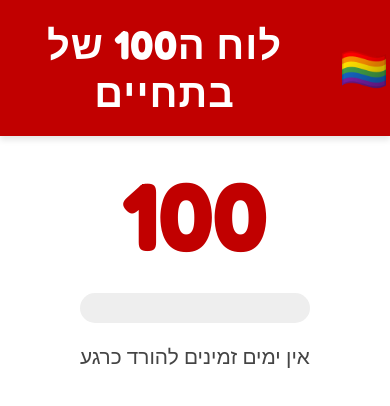
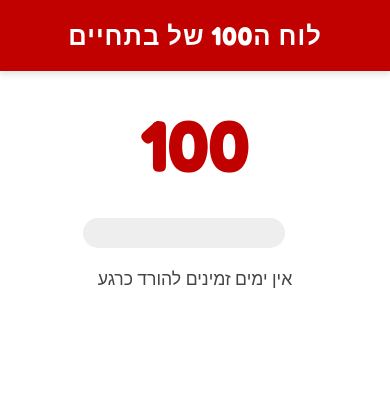
Before and after one commit to G05H3n/hundredDayCounterBatcha, a plain HTML site: page index.html in a window 390 px wide. Drawn offline with Linux system fonts and the light colour scheme.

Commit message:
Add files via upload

```diff
--- a/index.html
+++ b/index.html
@@ -3,6 +3,7 @@
 <head>
   <meta charset="UTF-8">
   <title>לוח ה100 של בתחיים</title>
+  <meta name="viewport" content="width=device-width, initial-scale=1.0">
   <link href="https://fonts.googleapis.com/css2?family=Fredoka:wght@400;700&display=swap" rel="stylesheet">
   <style>
     body {
@@ -17,6 +18,7 @@
       justify-content: start;
       min-height: 100vh;
       position: relative;
+      text-align: center;
     }
 
     header {
@@ -30,21 +32,21 @@
 
     header h1 {
       margin: 0;
-      font-size: 2.5em;
+      font-size: 2.2em;
       letter-spacing: 1px;
       display: flex;
       justify-content: center;
       align-items: center;
       gap: 10px;
+      flex-wrap: wrap;
     }
 
     #counter {
       font-size: 6em;
       font-weight: 700;
       cursor: pointer;
-      margin: 20px auto;
+      margin: 30px auto;
       transition: transform 0.2s ease;
-      text-align: center;
       color: #c10000;
     }
 
@@ -53,11 +55,13 @@
     }
 
     .progress-container {
-      width: 100%;
+      width: 90%;
+      max-width: 500px;
       background-color: #eee;
       border-radius: 15px;
       height: 30px;
       overflow: hidden;
+      margin-bottom: 20px;
     }
 
     .progress-bar {
@@ -69,8 +73,8 @@
 
     #daily-message {
       font-size: 1.3em;
-      text-align: center;
       color: #444;
+      margin: 0 15px 30px;
     }
 
     #confetti-container {
@@ -100,13 +104,31 @@
         opacity: 0;
       }
     }
+
+    /* Responsive styles */
+    @media (max-width: 600px) {
+      #counter {
+        font-size: 4.5em;
+      }
+
+      header h1 {
+        font-size: 1.6em;
+      }
+
+      #daily-message {
+        font-size: 1.1em;
+      }
+
+      .confetti {
+        font-size: 16px;
+      }
+    }
   </style>
 </head>
 <body>
   <header>
     <h1>
       לוח ה100 של בתחיים
-      <span id="prideFlag" draggable="true" style="cursor: grab;">🏳️‍🌈</span>
     </h1>
   </header>
 
@@ -126,8 +148,8 @@
     const targetDate = new Date("2025-07-29");
     const startDate = new Date("2025-04-20");
     const today = new Date();
+
     const todayStr = today.toDateString();
-
     let clickedDays = parseInt(localStorage.getItem("clickedDays")) || 0;
     let lastClickDate = localStorage.getItem("lastClickDate") || null;
 
@@ -145,11 +167,7 @@
           ? `נשארו לך עוד ${maxClickable} ימים להוריד היום`
           : "אין ימים זמינים להורד כרגע";
 
-      // Reset counter color to red
-      counterEl.style.background = '';
-      counterEl.style.webkitBackgroundClip = '';
-      counterEl.style.webkitTextFillColor = '';
-      counterEl.style.color = '#c10000';
+      counterEl.style.color = "#c10000";
     }
 
     function launchConfetti(fromElement) {
@@ -184,6 +202,7 @@
         launchConfetti(document.getElementById("counter"));
       }
     });
+
     updateDisplay();
   </script>
 </body>
```
